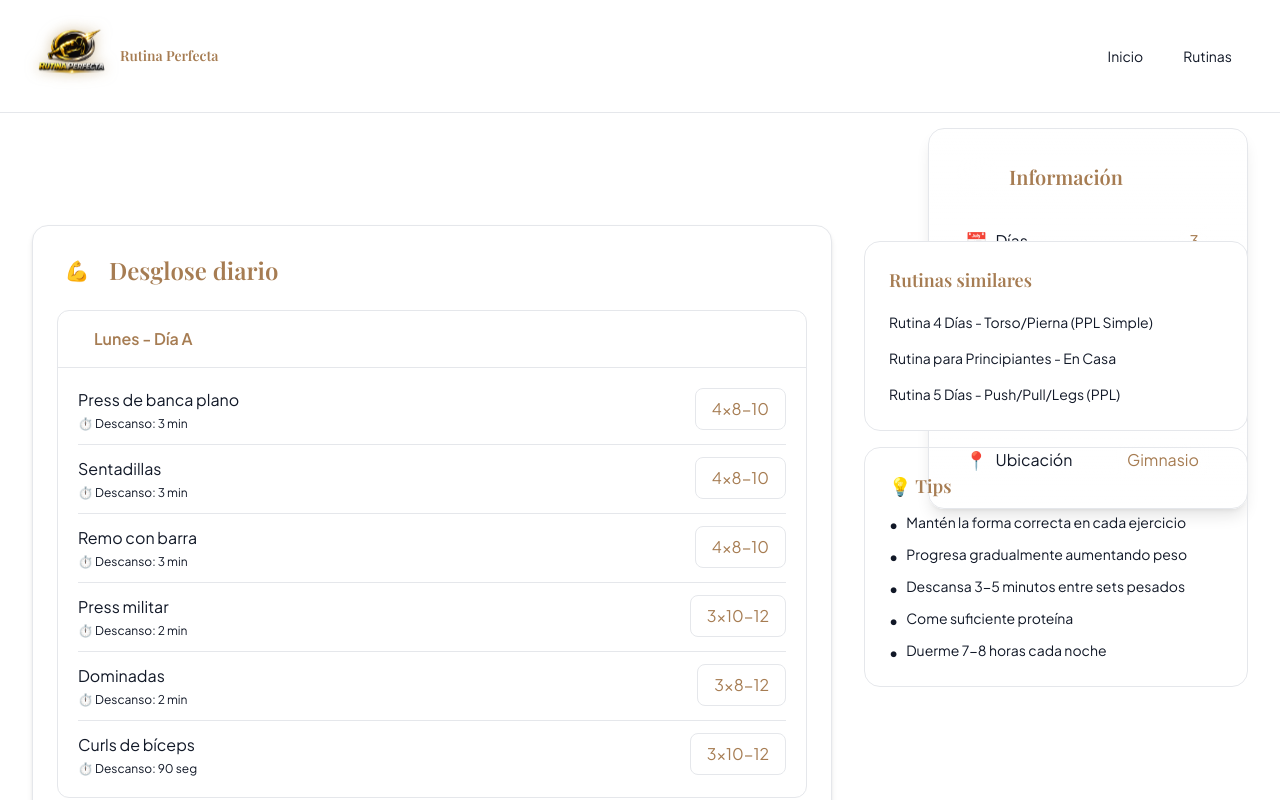
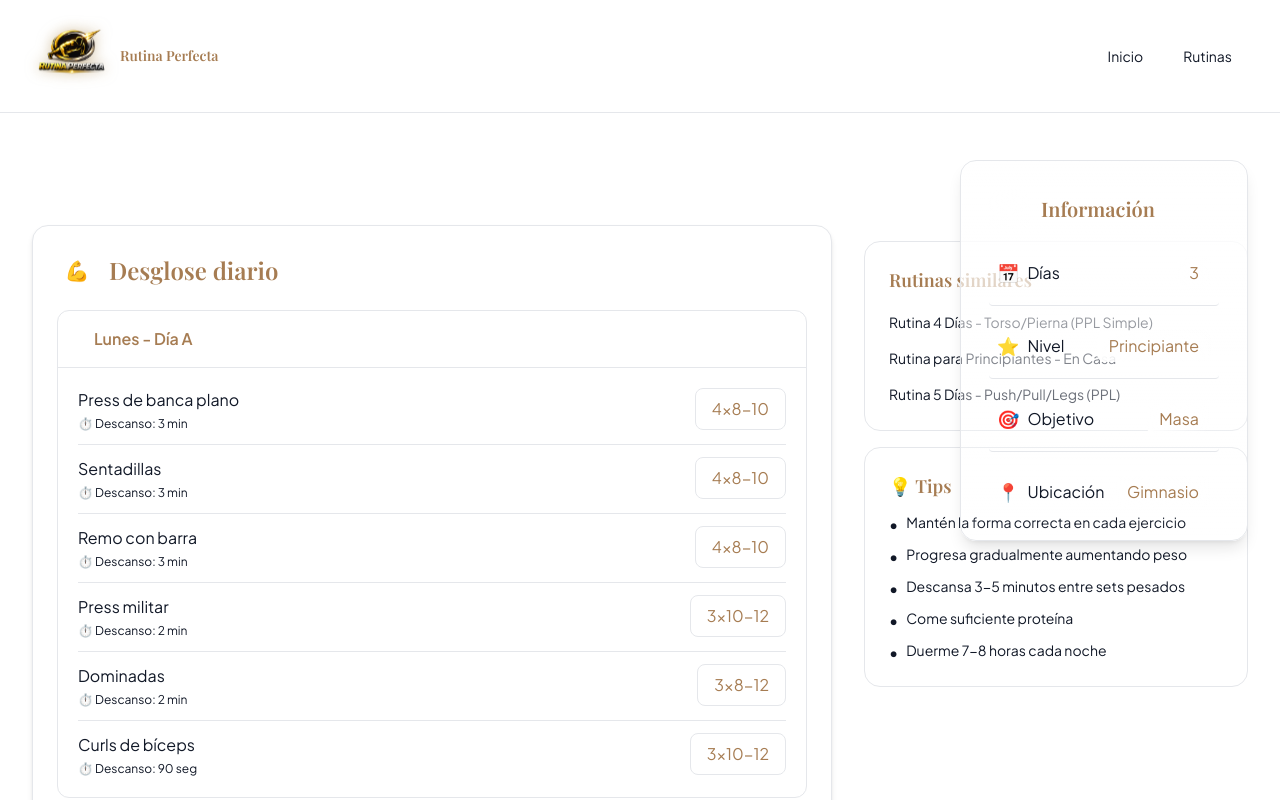
Before and after one commit to jesusmontes5/rutinaperfecta, a Next.js app: page /rutinas/rutina-3-dias in a window 1280 px wide. Shown: the top 800 px of the page. Built offline with nearby package versions, Linux system fonts and the light colour scheme.

Commit message:
🔧 Fix: Panel de información fijo sin superponer - desktop/mobile separadas

```diff
--- a/components/RoutineDetailClient.tsx
+++ b/components/RoutineDetailClient.tsx
@@ -324,8 +324,48 @@ export default function RoutineDetailClient({ routine, allRoutines }: RoutineDet
 
           {/* Right Column - Sidebar */}
           <div className="space-y-4">
-            {/* Info Box - FIXED POSITION */}
-            <div data-sidebar-box className="bg-gradient-to-b from-white to-gold-very-light/40 border border-gold-light/40 rounded-2xl p-7 sticky top-24 lg:fixed lg:top-32 lg:right-8 lg:w-80 lg:max-h-screen lg:overflow-y-auto shadow-lg hover:shadow-xl transition-shadow h-fit">
+            {/* Info Box - FIXED POSITION - NO OVERLAP */}
+            <div data-sidebar-box className="bg-gradient-to-b from-white to-gold-very-light/40 border border-gold-light/40 rounded-2xl p-7 shadow-lg hover:shadow-xl transition-shadow h-fit hidden lg:block lg:fixed lg:top-40 lg:right-8 lg:w-72 lg:max-h-[calc(100vh-160px)] lg:overflow-y-auto lg:z-30">
+              <div className="flex items-center gap-3 mb-6">
+                <div className="w-10 h-10 bg-gradient-to-br from-gold-dark to-gold-light rounded-lg flex items-center justify-center text-white font-display font-800">
+                  ℹ
+                </div>
+                <h3 className="font-display font-800 text-gold-dark text-xl">Información</h3>
+              </div>
+              <div className="space-y-5">
+                <div className="flex items-center justify-between pb-4 border-b border-gold-light/30 hover:bg-gold-light/10 px-2 py-1 rounded transition">
+                  <div className="flex items-center gap-2">
+                    <span className="text-lg">📅</span>
+                    <span className="text-color-text-muted font-600">Días</span>
+                  </div>
+                  <span className="font-700 text-gold-dark bg-gradient-to-r from-gold-light/30 to-gold-very-light px-3 py-1 rounded-lg">{routine.days}</span>
+                </div>
+                <div className="flex items-center justify-between pb-4 border-b border-gold-light/30 hover:bg-gold-light/10 px-2 py-1 rounded transition">
+                  <div className="flex items-center gap-2">
+                    <span className="text-lg">⭐</span>
+                    <span className="text-color-text-muted font-600">Nivel</span>
+                  </div>
+                  <span className="font-700 text-gold-dark bg-gradient-to-r from-gold-light/30 to-gold-very-light px-3 py-1 rounded-lg capitalize">{routine.level}</span>
+                </div>
+                <div className="flex items-center justify-between pb-4 border-b border-gold-light/30 hover:bg-gold-light/10 px-2 py-1 rounded transition">
+                  <div className="flex items-center gap-2">
+                    <span className="text-lg">🎯</span>
+                    <span className="text-color-text-muted font-600">Objetivo</span>
+                  </div>
+                  <span className="font-700 text-gold-dark bg-gradient-to-r from-gold-light/30 to-gold-very-light px-3 py-1 rounded-lg capitalize">{routine.objective}</span>
+                </div>
+                <div className="flex items-center justify-between hover:bg-gold-light/10 px-2 py-1 rounded transition">
+                  <div className="flex items-center gap-2">
+                    <span className="text-lg">📍</span>
+                    <span className="text-color-text-muted font-600">Ubicación</span>
+                  </div>
+                  <span className="font-700 text-gold-dark bg-gradient-to-r from-gold-light/30 to-gold-very-light px-3 py-1 rounded-lg">Gimnasio</span>
+                </div>
+              </div>
+            </div>
+
+            {/* Mobile Info Box */}
+            <div data-sidebar-box className="lg:hidden bg-gradient-to-b from-white to-gold-very-light/40 border border-gold-light/40 rounded-2xl p-7 shadow-lg hover:shadow-xl transition-shadow">
               <div className="flex items-center gap-3 mb-6">
                 <div className="w-10 h-10 bg-gradient-to-br from-gold-dark to-gold-light rounded-lg flex items-center justify-center text-white font-display font-800">
                   ℹ
```
